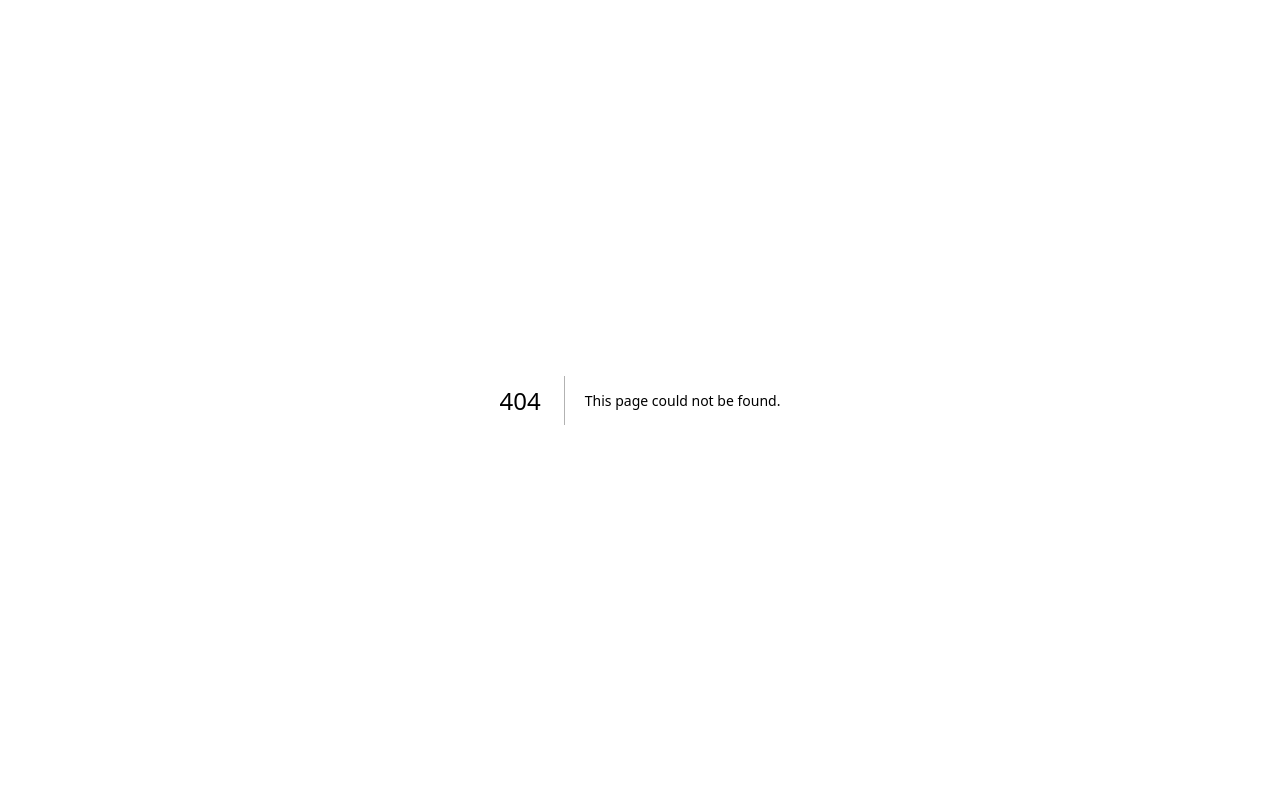
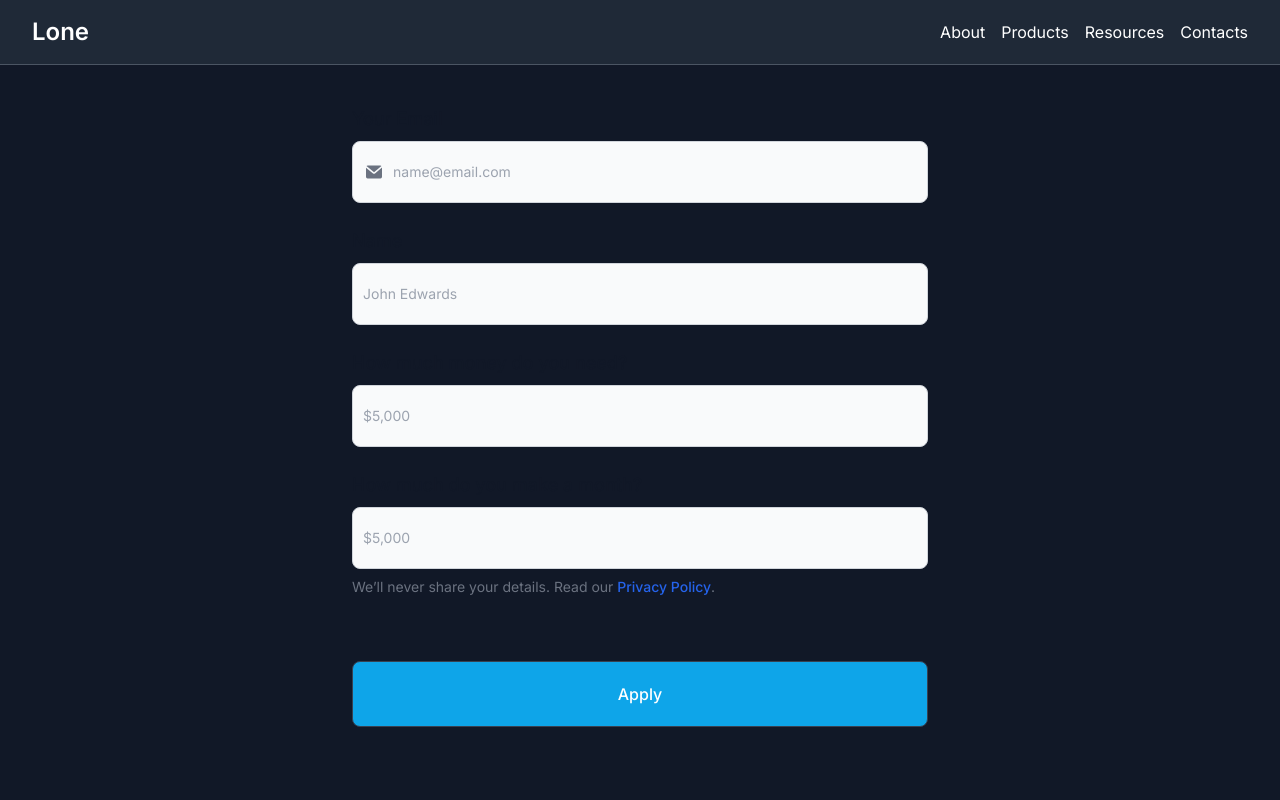
Before and after one commit to hakeem-jc/lone, a Next.js app: page /apply in a window 1280 px wide. Before the commit this address had no page. Shown: the top 800 px of the page. Built offline with nearby package versions, Linux system fonts and the light colour scheme.

Commit message:
feat: Add apply page

```diff
--- /dev/null
+++ b/app/apply/page.tsx
@@ -0,0 +1,113 @@
+import Header from "@/app/components/Header";
+import Footer from "@/app/components/Footer";
+
+export default function Apply() {
+  return (
+    <main className="bg-gray-900 text-white">
+      <Header />
+      <section className="h-screen">
+        <form className="max-w-xl mx-auto mt-10 flex flex-col gap-6">
+          <div>
+            <label
+              htmlFor="email-address-icon"
+              className="block mb-2 text-lg font-medium text-gray-900 dark:text-white"
+            >
+              Your Email
+            </label>
+            <div className="relative">
+              <div className="absolute inset-y-0 start-0 flex items-center ps-3.5 pointer-events-none">
+                <svg
+                  className="w-4 h-4 text-gray-500 dark:text-gray-400"
+                  aria-hidden="true"
+                  xmlns="http://www.w3.org/2000/svg"
+                  fill="currentColor"
+                  viewBox="0 0 20 16"
+                >
+                  <path d="m10.036 8.278 9.258-7.79A1.979 1.979 0 0 0 18 0H2A1.987 1.987 0 0 0 .641.541l9.395 7.737Z" />
+                  <path d="M11.241 9.817c-.36.275-.801.425-1.255.427-.428 0-.845-.138-1.187-.395L0 2.6V14a2 2 0 0 0 2 2h16a2 2 0 0 0 2-2V2.5l-8.759 7.317Z" />
+                </svg>
+              </div>
+              <input
+                type="text"
+                id="email-address-icon"
+                className="bg-gray-50 border border-gray-300 text-gray-900 text-sm rounded-lg focus:ring-blue-500 focus:border-blue-500 block w-full ps-10 px-2.5 py-5  dark:bg-gray-700 dark:border-gray-600 dark:placeholder-gray-400 dark:text-white dark:focus:ring-blue-500 dark:focus:border-blue-500"
+                placeholder="name@email.com"
+              />
+            </div>
+          </div>
+
+          <div>
+            <label
+              htmlFor="name"
+              className="block mb-2 text-lg font-medium text-gray-900 dark:text-white"
+            >
+              Name
+            </label>
+            <input
+              type="text"
+              id="name"
+              className="bg-gray-50 border border-gray-300 text-gray-900 text-sm rounded-lg focus:ring-blue-500 focus:border-blue-500 block w-full px-2.5 py-5 dark:bg-gray-700 dark:border-gray-600 dark:placeholder-gray-400 dark:text-white dark:focus:ring-blue-500 dark:focus:border-blue-500"
+              placeholder="John Edwards"
+              required
+            />
+          </div>
+
+          <div>
+            <label
+              htmlFor="name"
+              className="block mb-2 text-lg font-medium text-gray-900 dark:text-white"
+            >
+              How much money do you need?
+            </label>
+            <input
+              type="number"
+              id="name"
+              className="bg-gray-50 border border-gray-300 text-gray-900 text-sm rounded-lg focus:ring-blue-500 focus:border-blue-500 block w-full px-2.5 py-5  dark:bg-gray-700 dark:border-gray-600 dark:placeholder-gray-400 dark:text-white dark:focus:ring-blue-500 dark:focus:border-blue-500"
+              placeholder="$5,000"
+              data-currency="USD"
+              required
+            />
+          </div>
+
+          <div>
+            <label
+              htmlFor="name"
+              className="block mb-2 text-lg font-medium text-gray-900 dark:text-white"
+            >
+              How much do you make a month?
+            </label>
+            <input
+              type="number"
+              id="name"
+              className="bg-gray-50 border border-gray-300 text-gray-900 text-sm rounded-lg focus:ring-blue-500 focus:border-blue-500 block w-full px-2.5 py-5  dark:bg-gray-700 dark:border-gray-600 dark:placeholder-gray-400 dark:text-white dark:focus:ring-blue-500 dark:focus:border-blue-500"
+              placeholder="$5,000"
+              data-currency="USD"
+              required
+            />
+            <p
+              id="helper-text-explanation"
+              className="mt-2 text-sm text-gray-500 dark:text-gray-400"
+            >
+              We’ll never share your details. Read our{" "}
+              <a
+                href="#"
+                className="font-medium text-blue-600 hover:underline dark:text-blue-500"
+              >
+                Privacy Policy
+              </a>
+              .
+            </p>
+          </div>
+
+          <button
+            type="submit"
+            className="w-full inline-flex items-center justify-center px-6 py-3 lg:px-8 lg:py-5 text-base font-medium text-center border rounded-lg focus:ring-4 text-white border-gray-700 bg-sky-500 hover:bg-blue-500 focus:ring-gray-800 mt-10"
+          >
+            Apply
+          </button>
+        </form>
+      </section>
+      <Footer />
+    </main>
+  );
+}
--- a/app/page.tsx
+++ b/app/page.tsx
@@ -115,7 +115,7 @@ export default function Home() {
             </p>
           </div>
           <a
-            href="#"
+            href="./apply"
             className="inline-flex items-center justify-center px-6 py-3 lg:px-8 lg:py-4 text-base font-medium text-center border rounded-lg focus:ring-4 text-white border-gray-700 bg-sky-500 hover:bg-blue-500 focus:ring-gray-800 mt-2"
           >
             Apply Now
```
